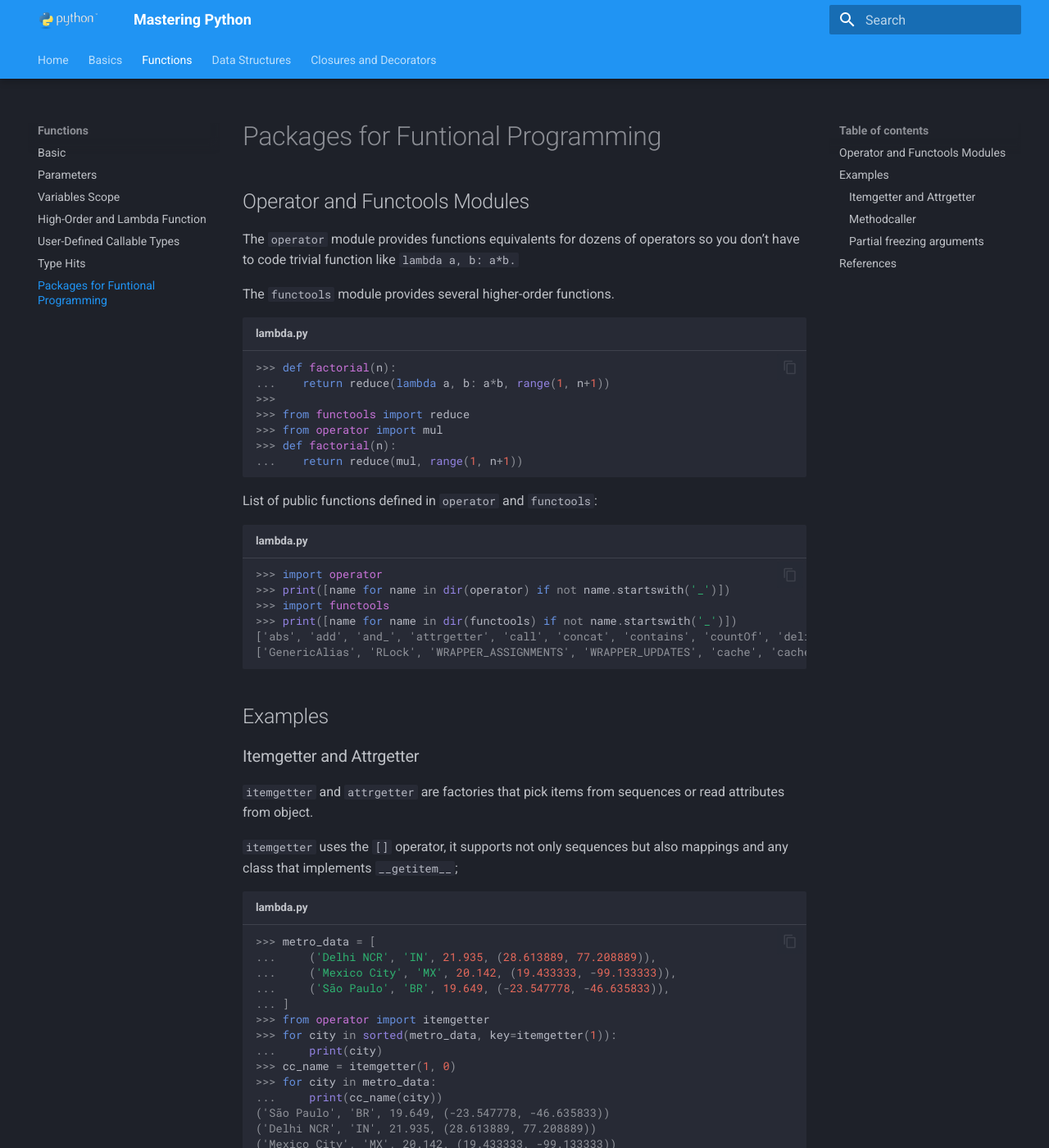
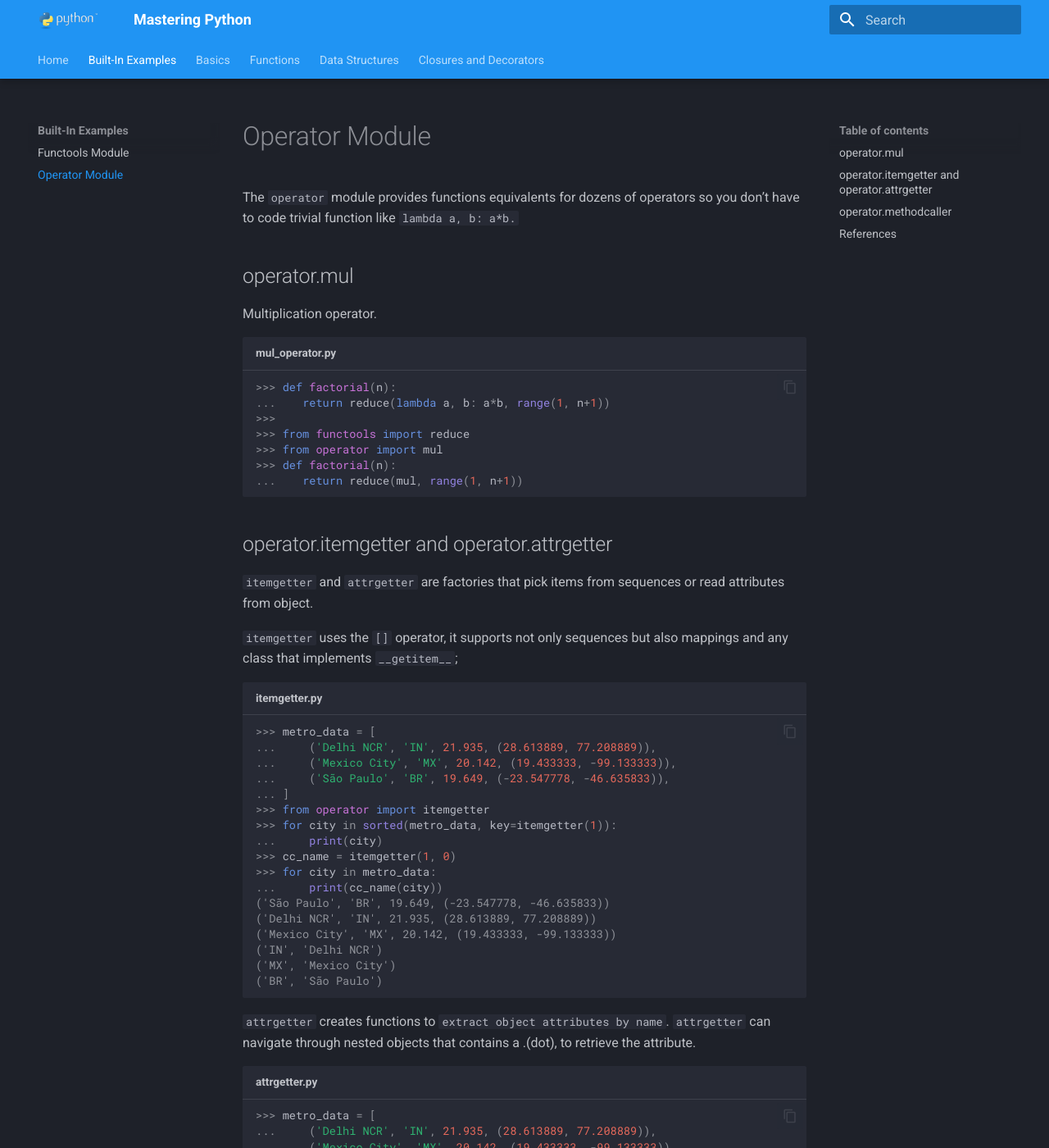
Before and after one commit to RomeroGabriel/mastering-python, an MkDocs documentation site: the page built from documentation/builtin_modules_examples/operator_module.md, in a window 1280 px wide and 1400 px high. Shown: the whole window at 82% size. Built offline with MkDocs 1.6.1 and Material for MkDocs 9.7.7, drawn with Linux system fonts in a browser that asks for light colours; some of the changed text lies outside the part shown.

Commit message:
Start builtin modules examples and remove packages_funtional_programming.md

````diff
--- a/documentation/functions/packages_funtional_programming.md
+++ b/documentation/builtin_modules_examples/operator_module.md
@@ -1,12 +1,12 @@
-# Packages for Funtional Programming
-
-## Operator and Functools Modules
+# Operator Module
 
 The `operator` module provides functions equivalents for dozens of operators so you don’t have to code trivial function like `lambda a, b: a*b.`
 
-The `functools` module provides several higher-order functions.
+## operator.mul
 
-```pycon exec="1" source="console" title="lambda.py"
+Multiplication operator.
+
+```pycon exec="1" source="console" title="mul_operator.py"
 >>> def factorial(n):
 ...    return reduce(lambda a, b: a*b, range(1, n+1))
 >>>
@@ -17,25 +17,13 @@ The `functools` module provides several higher-order functions.
 ...    return reduce(mul, range(1, n+1))
 ```
 
-List of public functions defined in `operator` and `functools`:
-
-```pycon exec="1" source="console" title="lambda.py"
->>> import operator
->>> print([name for name in dir(operator) if not name.startswith('_')])
->>>
->>> import functools
->>> print([name for name in dir(functools) if not name.startswith('_')])
-```
-
-## Examples
-
-### Itemgetter and Attrgetter
+## operator.itemgetter and operator.attrgetter
 
 `itemgetter` and `attrgetter` are factories that pick items from sequences or read attributes from object.
 
 `itemgetter` uses the `[]` operator, it supports not only sequences but also mappings and any class that implements `__getitem__`;
 
-```pycon exec="1" source="console" title="lambda.py"
+```pycon exec="1" source="console" title="itemgetter.py"
 >>> metro_data = [
 ...     ('Delhi NCR', 'IN', 21.935, (28.613889, 77.208889)),
 ...     ('Mexico City', 'MX', 20.142, (19.433333, -99.133333)),
@@ -53,13 +41,13 @@ List of public functions defined in `operator` and `functools`:
 
 `attrgetter` creates functions to `extract object attributes by name`. `attrgetter` can navigate through nested objects that contains a .(dot), to retrieve the attribute.
 
-```pycon exec="1" source="console" title="lambda.py"
+```pycon exec="1" source="console" title="attrgetter.py"
 >>> metro_data = [
 ...     ('Delhi NCR', 'IN', 21.935, (28.613889, 77.208889)),
 ...     ('Mexico City', 'MX', 20.142, (19.433333, -99.133333)),
 ...     ('São Paulo', 'BR', 19.649, (-23.547778, -46.635833)),
 ... ]
->>>
+... ...
 >>> from collections import namedtuple
 >>> LatLon = namedtuple('LatLon', 'lat lon')
 >>> Metropolis = namedtuple('Metropolis', 'name cc pop coord')
@@ -73,7 +61,7 @@ List of public functions defined in `operator` and `functools`:
 ...     print(name_lat(city))
 ```
 
-### Methodcaller
+## operator.methodcaller
 
 Creates a function that calls a method by name on the object  given as argument.
 
@@ -86,19 +74,7 @@ Creates a function that calls a method by name on the object  given as argument.
 >>> print(hyphenate(s))
 ```
 
-### Partial freezing arguments
-
-Given a callable, it produces a new callable with some of the arguments of the original `callable bound to predetermined values`. `partial` takes a callable as first argument, followed by an arbitrary number of positional and keyword arguments to bind. The `functools.partialmethod` function does the same job as partial, but is designed to work with `methods`.
-
-```pycon exec="1" source="console" title="lambda.py"
->>> from operator import mul
->>> from functools import partial
->>> triple = partial(mul, 3)
->>> print(triple(7))
->>> result = list(map(triple, range(1, 10)))
->>> print(result)
-```
-
 ## References
 
 - [Fluent Python, 2nd Edition](https://www.oreilly.com/library/view/fluent-python-2nd/9781492056348/)
+- [Operator — Standard operators as functions](https://docs.python.org/3/library/operator.html)
--- a/mkdocs.yml
+++ b/mkdocs.yml
@@ -3,6 +3,9 @@ docs_dir: "documentation"
 
 nav:
   - Home: index.md
+  - Built-In Examples:
+    - Functools Module: builtin_modules_examples/functools_module.md
+    - Operator Module: builtin_modules_examples/operator_module.md
   - Basics:
       - Python Paradigms: basics/python_paradigm.md
       - Variables and Datatypes: basics/variables_and_datatypes.md
@@ -19,7 +22,6 @@ nav:
       - High-Order and Lambda Function: functions/hof_lamda_functions.md
       - User-Defined Callable Types: functions/user_defined_callable_types.md
       - Type Hits: functions/type_hits.md
-      - Packages for Funtional Programming: functions/packages_funtional_programming.md
   - Data Structures:
     - Built-In Sequences: data_structures/sequence.md
     - List: data_structures/list.md
````
Also changed, not shown: documentation/builtin_modules_examples/functools_module.md (added, +90 -0 lines).
